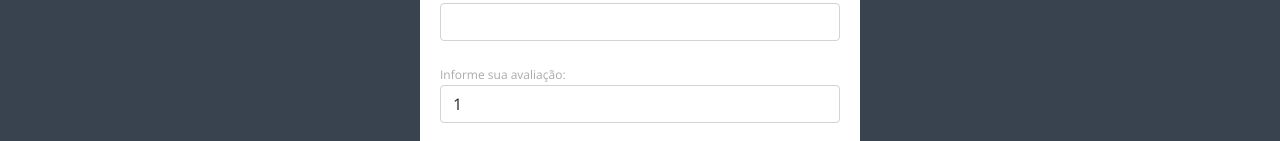
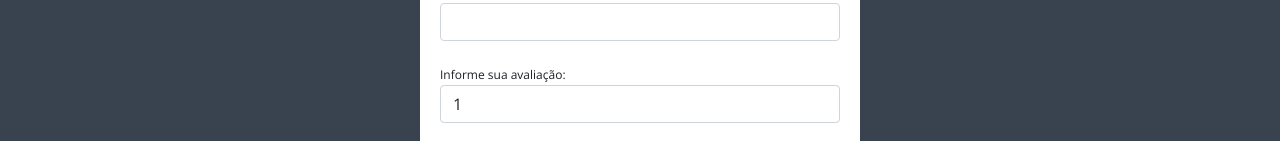
Before and after one commit to savio-2-lopes/DSMovie-Semana-Spring-React, a React (Create React App) app in the folder frontend/: page /form/1 in a window 1280 px wide. Shown: the part 225-366 px from the top of the page. Built offline with nearby package versions, Linux system fonts and the light colour scheme; no server answers.

Commit message:
:rocket: Update app

```diff
--- a/frontend/src/components/FormCard/index.tsx
+++ b/frontend/src/components/FormCard/index.tsx
@@ -70,7 +70,9 @@ function FormCard({ movieId }: Props) {
           </div>
 
           <div className="form-group dsmovie-form-group">
-            <label htmlFor="score">Informe sua avaliação: </label>
+            <label style={{ color: "#1d2226" }} htmlFor="score">
+              Informe sua avaliação:{" "}
+            </label>
             <select className="form-control" id="score">
               <option>1</option>
               <option>2</option>
```
